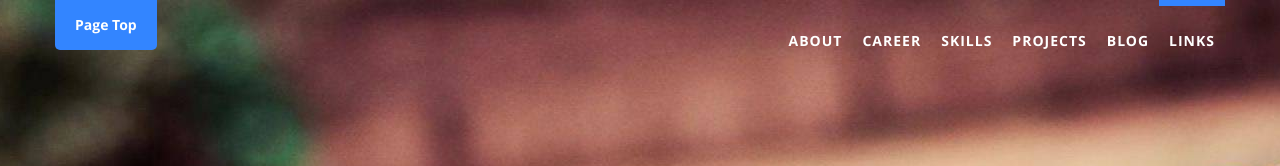
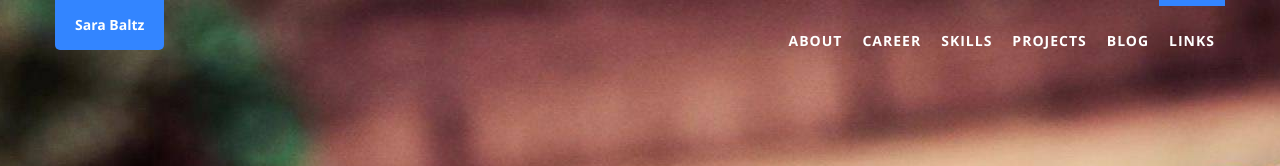
Before and after one commit to fayfan/fayfan.github.io, a Jekyll site: the page built from index.html, in a window 1280 px wide. Shown: the top 166 px of the page. Built offline with Jekyll 4.4.1, drawn with Linux system fonts in a browser that asks for light colours.

Commit message:
Update index.html

```diff
--- a/index.html
+++ b/index.html
@@ -14,7 +14,7 @@
           <span class="icon-bar"></span>
           <span class="icon-bar"></span>
         </button>
-        <a class="navbar-brand" href="#page-top" id="i18_title"><span data-i18n="website.title">{{ "Page Top" }}</span></a>
+        <a class="navbar-brand" href="#page-top" id="i18_title"><span data-i18n="website.title">{{ site.title }}</span></a>
       </div>
       <div id="navbar" class="navbar-collapse collapse">
         <ul class="nav navbar-nav navbar-right" id="i18_navbar">
```
